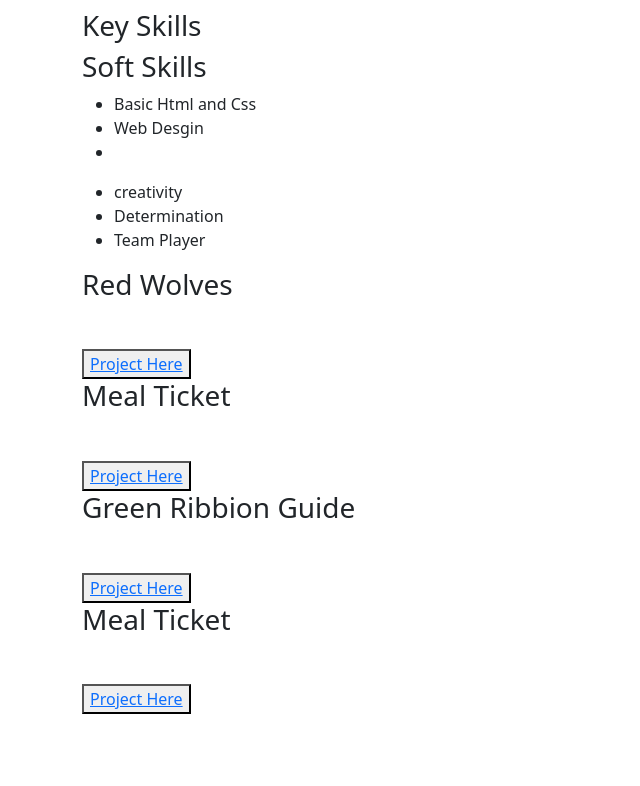
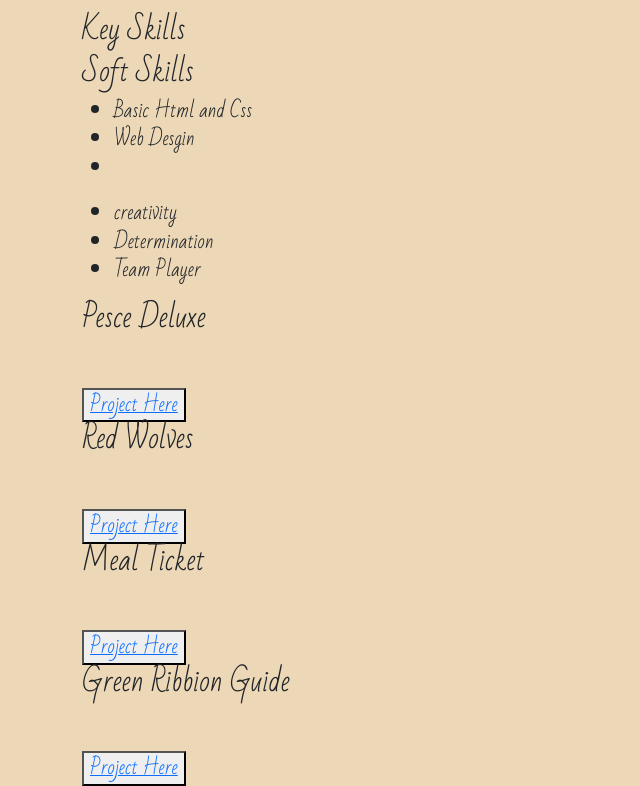
Before and after one commit to Nyx-Grove/Portfolio-Project, a plain HTML site: page index.html in a window 1280 px wide. Shown: the part 480-1266 px from the top of the page, without its empty margins (0-640 px from the left). Before the commit the page ends 1194 px from the top, so only its background shows below. Drawn offline with nearby package versions, Linux system fonts and the light colour scheme.

Commit message:
added some styling

```diff
--- a/index.html
+++ b/index.html
@@ -5,6 +5,9 @@
     <meta charset="utf-8">
     <meta name="viewport" content="width=device-width, initial-scale=1">
 
+    <link rel="preconnect" href="https://fonts.googleapis.com">
+    <link rel="preconnect" href="https://fonts.gstatic.com" crossorigin>
+    <link href="https://fonts.googleapis.com/css2?family=Bad+Script&display=swap" rel="stylesheet">
     <link href="https://cdn.jsdelivr.net/npm/bootstrap@5.0.2/dist/css/bootstrap.min.css" rel="stylesheet" integrity="sha384-EVSTQN3/azprG1Anm3QDgpJLIm9Nao0Yz1ztcQTwFspd3yD65VohhpuuCOmLASjC" crossorigin="anonymous">
     <link rel="stylesheet" href="styles.css">
 
@@ -92,6 +95,21 @@
         </div>
     </div>
 
+    <div class="container">
+        <div class="row">
+            <div class="projects">
+                <h3> Pesce Deluxe </h3>
+                <img src="">
+
+                <p>
+
+                </p>
+
+                <button type="button"><a href="https://5500-sapphire-tarantula-c307obhg.ws-us14.gitpod.io/offTheHook/index.html">Project Here</a></button>
+            </div>
+        </div>
+    </div>
+
 
     <div class="container">
         <div class="row">
@@ -143,20 +161,6 @@
     </div>
 
 
-    <div class="container">
-        <div class="row">
-            <div class="projects">
-                <h3> Meal Ticket</h3>
-                <img src="">
-
-                <p>
-
-                </p>
-
-                <button type="button"><a href="https://5500-magenta-chameleon-fmm23lbc.ws-us14.gitpod.io/website/home.html">Project Here</a></button>
-            </div>
-        </div>
-    </div>
 
 
 
--- a/styles.css
+++ b/styles.css
@@ -1,3 +1,5 @@
-.projects{
-    display: inline-block;
+body{
+    background-color: #ecd7b6;
+    font-family: 'Bad Script', cursive;
+    font-size: larger;
 }
```
Also changed, not shown: home.html (+11 -32 lines).
